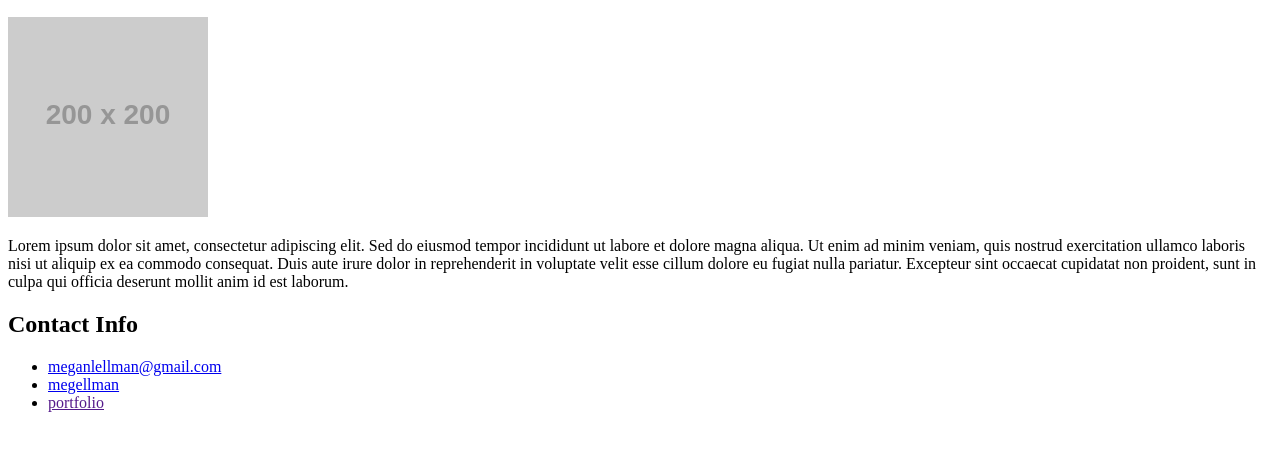
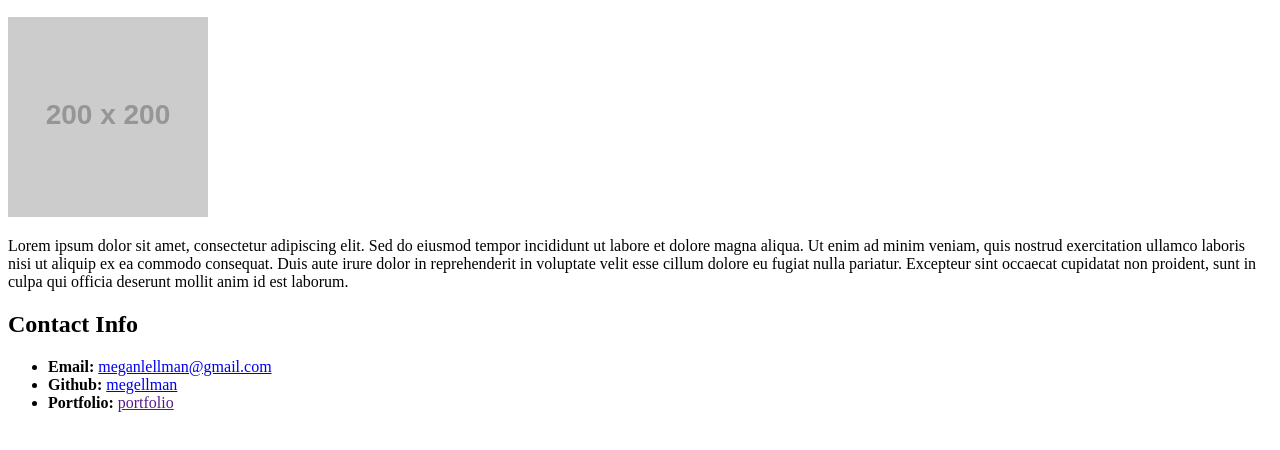
Before and after one commit to megellman/webpage, a plain HTML site: page index.html in a window 1280 px wide. Shown: the part 110-560 px from the top of the page. Drawn offline with Linux system fonts and the light colour scheme; placeholder pictures from the web are drawn by us.

Commit message:
added bolding to bullet point labels

```diff
--- a/index.html
+++ b/index.html
@@ -19,9 +19,9 @@
     <section>
         <h2>Contact Info</h2>
         <ul>
-            <li><a href="meganlellman@gmail.com">meganlellman@gmail.com</a></li>
-            <li><a href="https://github.com/megellman/webpage">megellman</a></li>
-            <li><a href="">portfolio</a></li>
+            <li><strong>Email: </strong><a href="meganlellman@gmail.com">meganlellman@gmail.com</a></li>
+            <li><strong>Github: </strong><a href="https://github.com/megellman/webpage">megellman</a></li>
+            <li><strong>Portfolio: </strong><a href="">portfolio</a></li>
         </ul>
     </section>
 </body>
```
